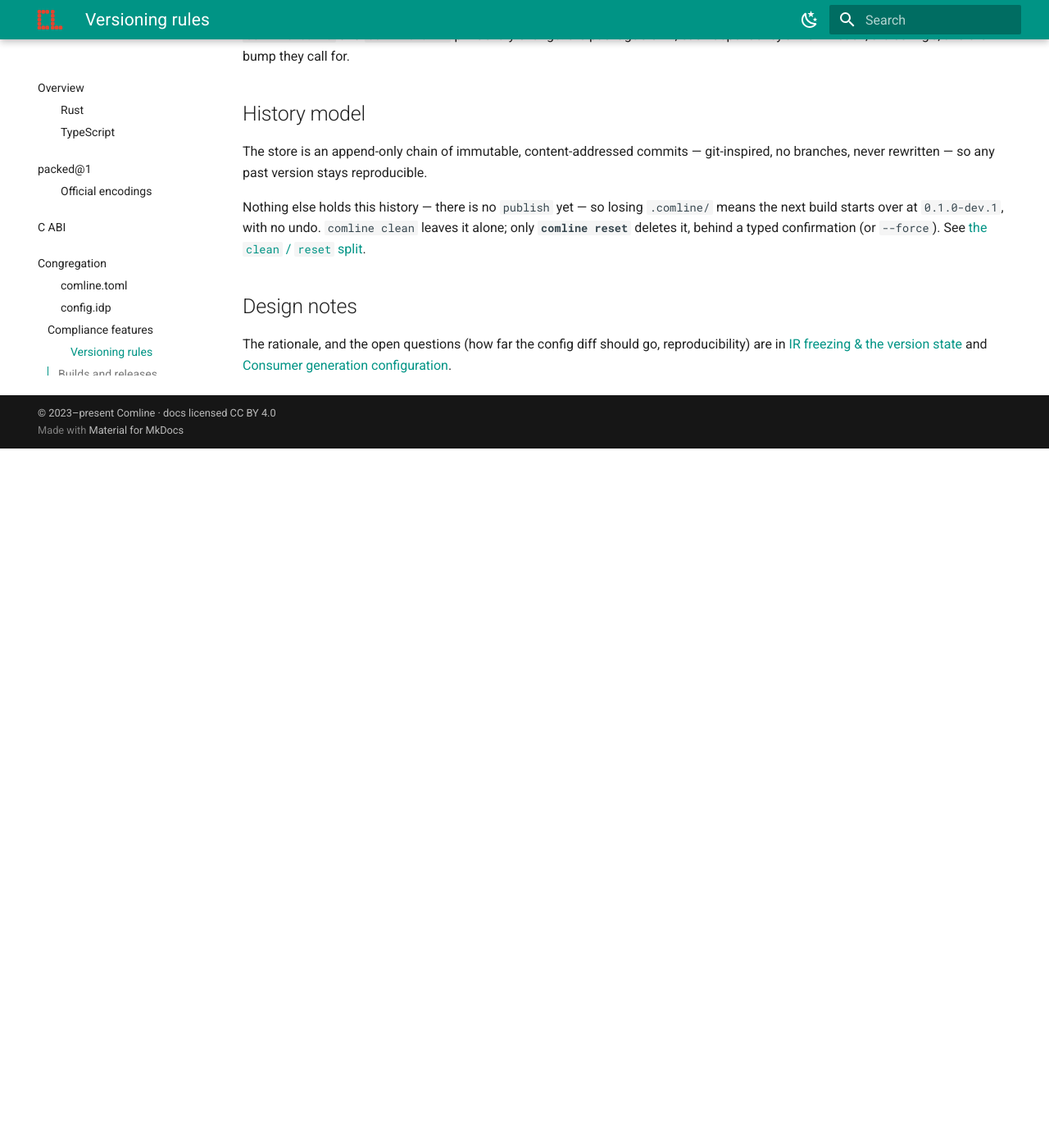
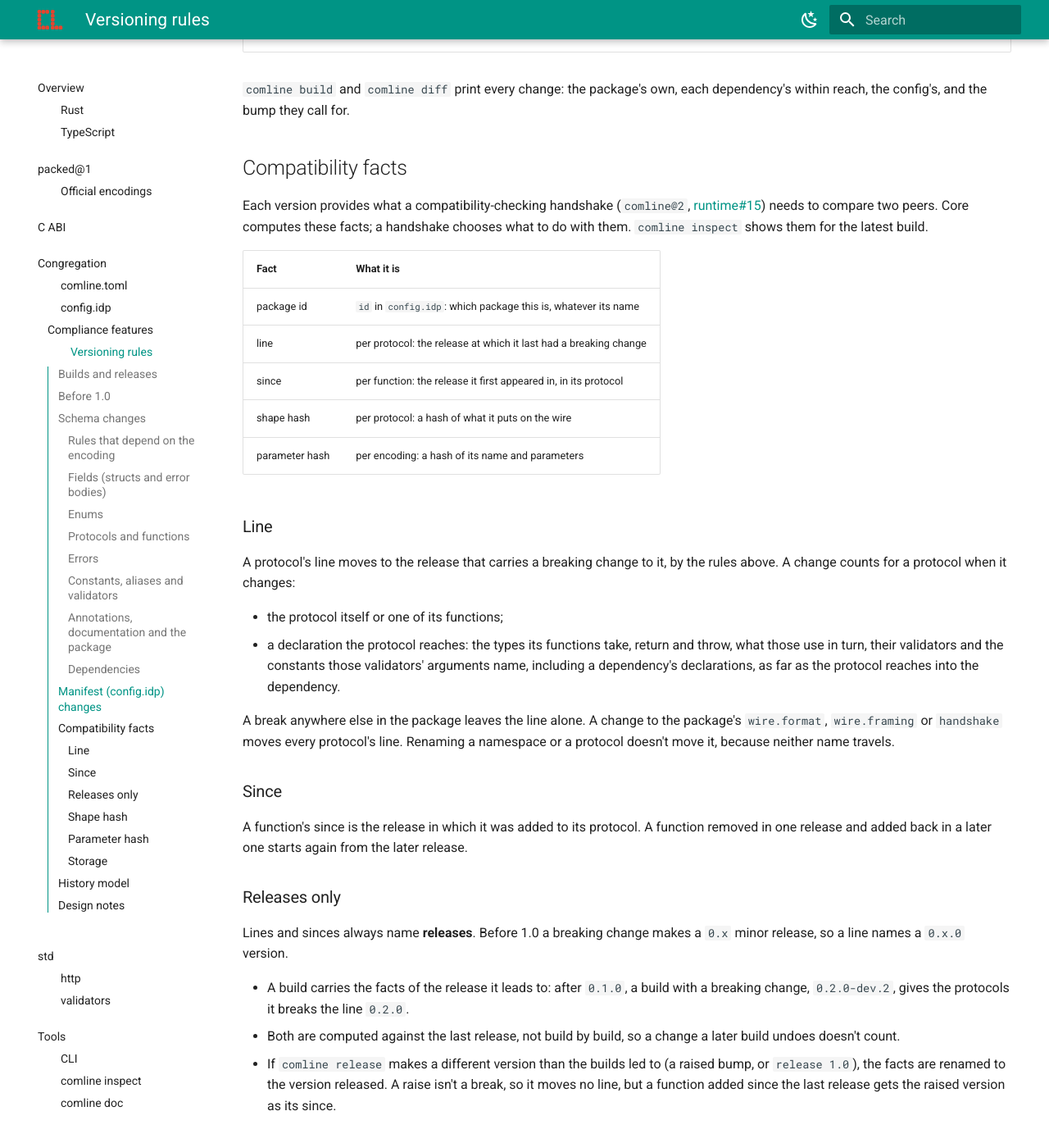
Before and after one commit to ComlineProject/docs, an MkDocs documentation site: the page built from docs/docs/reference/versioning.md, in a window 1280 px wide and 1400 px high, scrolled down 5833 px. Shown: the top 1394 px of the window at 82% size. Built offline with MkDocs 1.6.1 and Material for MkDocs 9.7.7, drawn with Linux system fonts in a browser that asks for light colours; the version menu is left out; before the commit the page ends 6380 px from its top, so only the background shows below that; some of the changed text lies outside the part shown.

Commit message:
docs: compatibility facts (line, since, shape hash), the config.idp id, and inspect showing them

```diff
--- a/docs/docs/reference/versioning.md
+++ b/docs/docs/reference/versioning.md
@@ -180,6 +180,7 @@ version — but only the parts that describe the schema API:
 | Unit | Change | Bump |
 |---|---|---|
 | `wire.format`, `wire.framing` | changed | **major** |
+| `id` | changed | **major**: it names another package. Adding one where there was none is no change |
 | `SpecificationVersion` | changed | **major** |
 | `Dependency` | added, removed, or version changed | **patch** on its own: what the package uses of it is compared by reach (above) |
 | `CodeGeneration` | added / removed / `lang_version` changed | **none** — recorded, never diffed. It is a tooling-capability list, orthogonal to the wire format. |
@@ -188,6 +189,90 @@ version — but only the parts that describe the schema API:
 
 `comline build` and `comline diff` print every change: the package's own,
 each dependency's within reach, the config's, and the bump they call for.
+
+## Compatibility facts
+
+Each version provides what a compatibility-checking handshake
+(`comline@2`, [runtime#15](https://github.com/ComlineProject/runtime/issues/15))
+needs to compare two peers. Core computes these facts; a handshake chooses
+what to do with them. `comline inspect` shows them for the latest build.
+
+| Fact | What it is |
+|---|---|
+| package id | `id` in `config.idp`: which package this is, whatever its name |
+| line | per protocol: the release at which it last had a breaking change |
+| since | per function: the release it first appeared in, in its protocol |
+| shape hash | per protocol: a hash of what it puts on the wire |
+| parameter hash | per encoding: a hash of its name and parameters |
+
+### Line
+
+A protocol's line moves to the release that carries a breaking change to it,
+by the rules above. A change counts for a protocol when it changes:
+
+- the protocol itself or one of its functions;
+- a declaration the protocol reaches: the types its functions take, return
+  and throw, what those use in turn, their validators and the constants
+  those validators' arguments name, including a dependency's declarations,
+  as far as the protocol reaches into the dependency.
+
+A break anywhere else in the package leaves the line alone. A change to the
+package's `wire.format`, `wire.framing` or `handshake` moves every
+protocol's line. Renaming a namespace or a protocol doesn't move it, because
+neither name travels.
+
+### Since
+
+A function's since is the release in which it was added to its protocol. A
+function removed in one release and added back in a later one starts again
+from the later release.
+
+### Releases only
+
+Lines and sinces always name **releases**. Before 1.0 a breaking change makes
+a `0.x` minor release, so a line names a `0.x.0` version.
+
+- A build carries the facts of the release it leads to: after `0.1.0`, a
+  build with a breaking change, `0.2.0-dev.2`, gives the protocols it breaks
+  the line `0.2.0`.
+- Both are computed against the last release, not build by build, so a
+  change a later build undoes doesn't count.
+- If `comline release` makes a different version than the builds led to (a
+  raised bump, or `release 1.0`), the facts are renamed to the version
+  released. A raise isn't a break, so it moves no line, but a function added
+  since the last release gets the raised version as its since.
+
+### Shape hash
+
+The shape hash is blake3 over a canonical CBOR encoding of only what reaches
+the wire:
+
+- the format, framing and handshake in play, by their parameter hashes;
+- the functions in declaration order: names, argument names and types,
+  return type, the errors they throw (ordinal, name, fields) and
+  `@provider`/`@consumer`;
+- every struct, enum and error they reach, with field names, types and
+  optionality and variant names, in order.
+
+Aliases are resolved. Each declaration gets a number in the order it is first
+reached, so type names don't count. Docstrings, spans, validators, constants,
+field defaults, advisory annotations and namespaces are left out. The hash is
+computed when asked for, not stored.
+
+### Parameter hash
+
+Each format, framing and handshake in play gets blake3 over the CBOR of its
+kind, canonical name and parameters. The parameters are a framing's
+`{ name = ..., ... }` entries other than `name`, plus, for an encoding the
+package declares in `encodings`, its profile's hash.
+
+### Storage
+
+Lines and sinces need history, so each build records them in its commit as a
+`facts` blob beside `config` and `docs`. The schema blobs, `schema_ir_hash`
+and generated code don't change. A version built before facts were recorded
+gets them computed from its history when read, and recomputing a stored blob
+from history gives back the same blob.
 
 ## History model
 
```
Also changed, not shown: docs/docs/guide/packages/index.md (+2 -0 lines), docs/docs/reference/tools/inspect.md (+43 -5 lines).
